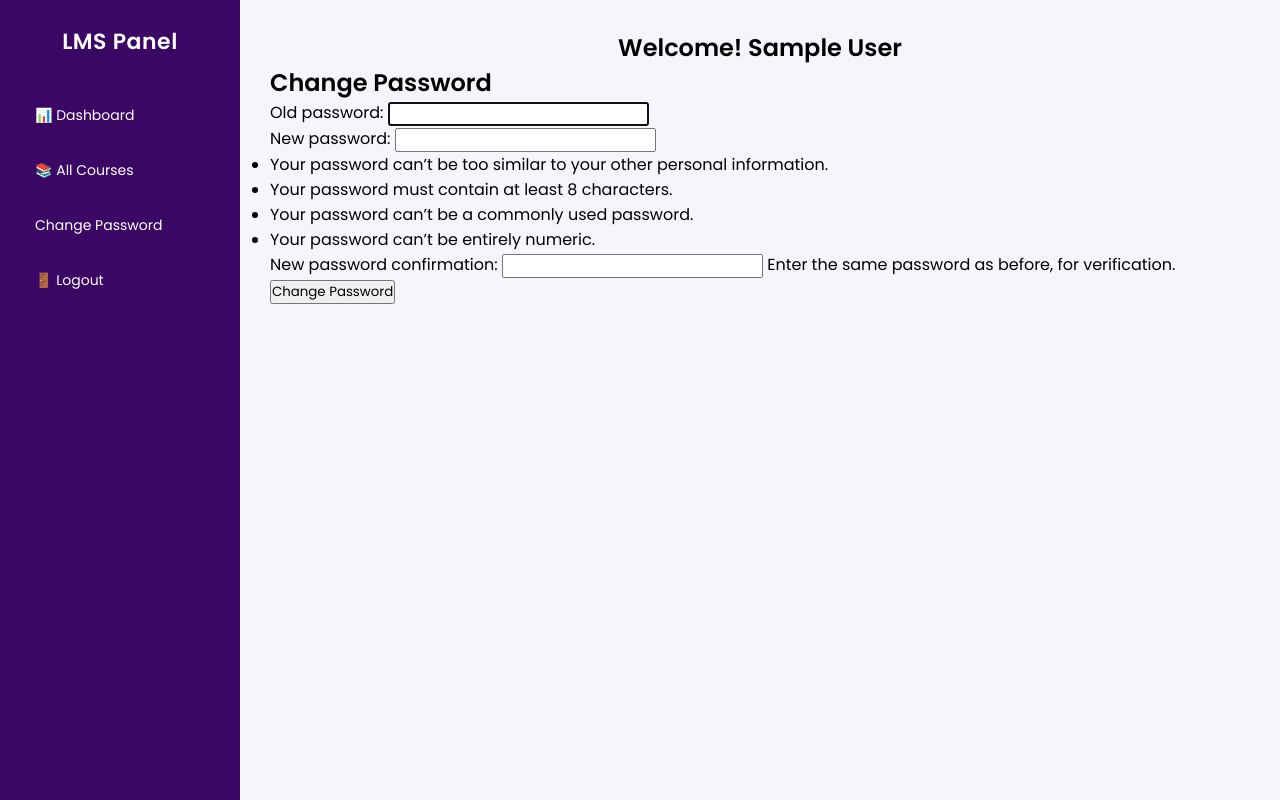
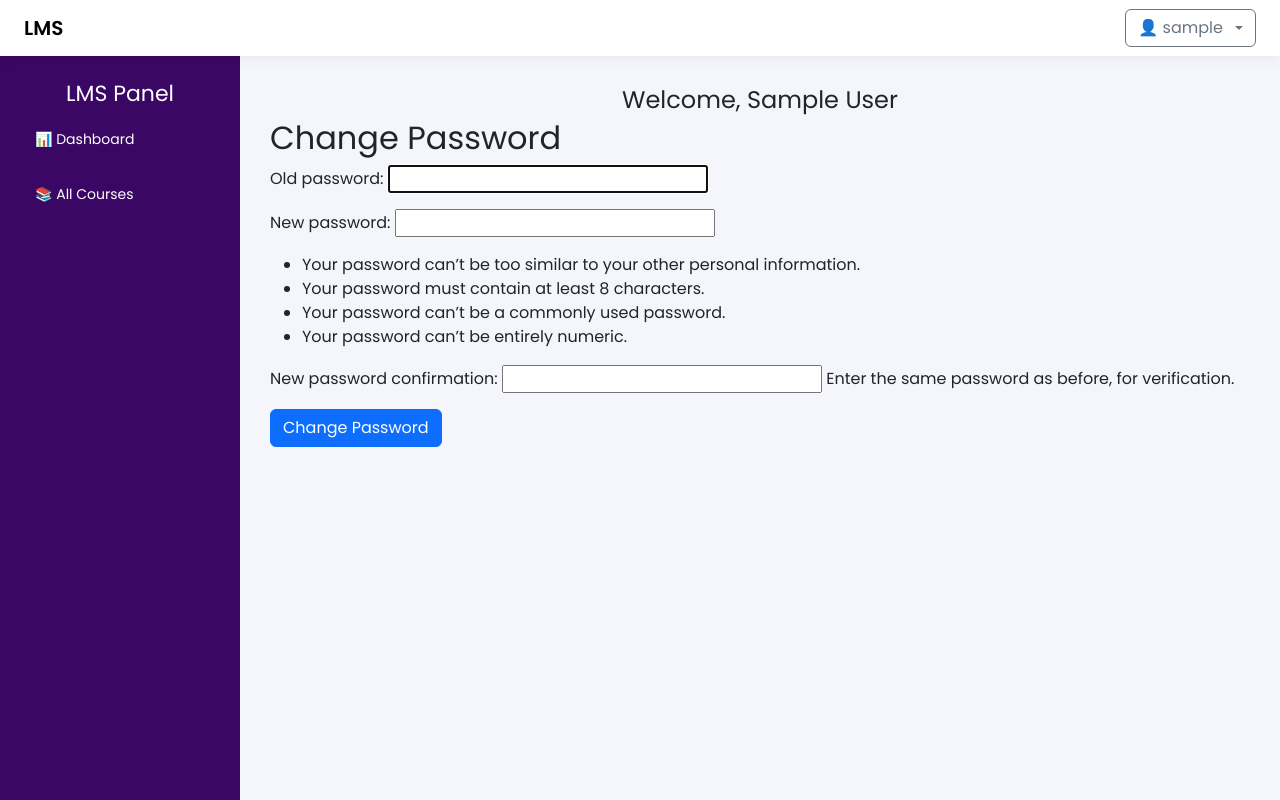
Before and after one commit to shushilshah/learning_ms_django, a Django app: page /password-change/ in a window 1280 px wide. Run offline with Django 5.2, Linux system fonts and the light colour scheme; the visitor is signed in with stand-in values (Sample User, id 1).

Commit message:
profile icon added

```diff
--- a/templates/base.html
+++ b/templates/base.html
@@ -3,7 +3,15 @@
   <head>
     <meta charset="UTF-8" />
     <meta name="viewport" content="width=device-width, initial-scale=1.0" />
+
     <title>{% block title %}Learning Management System{% endblock %}</title>
+
+    <!-- ✅ Bootstrap CSS (REQUIRED for dropdown) -->
+    <link
+      href="https://cdn.jsdelivr.net/npm/bootstrap@5.3.8/dist/css/bootstrap.min.css"
+      rel="stylesheet"
+      crossorigin="anonymous"
+    />
 
     <!-- Google Font -->
     <link
@@ -11,7 +19,7 @@
       rel="stylesheet"
     />
 
-    <!-- Base Styles -->
+    <!-- Custom Styles -->
     <style>
       * {
         margin: 0;
@@ -22,8 +30,17 @@
 
       body {
         background: #f4f6fb;
+        min-height: 100vh;
+      }
+
+      /* ===== Navbar ===== */
+      .navbar {
+        box-shadow: 0 4px 12px rgba(0, 0, 0, 0.05);
+      }
+
+      /* ===== Layout ===== */
+      .layout {
         display: flex;
-        min-height: 100vh;
       }
 
       /* ===== Sidebar ===== */
@@ -32,15 +49,13 @@
         background: #3b0764;
         color: white;
         padding: 25px 20px;
-        position: fixed;
-        height: 100vh;
+        min-height: calc(100vh - 56px);
       }
 
       .sidebar h2 {
         text-align: center;
-        margin-bottom: 35px;
+        margin-bottom: 10px;
         font-size: 22px;
-        letter-spacing: 0.5px;
       }
 
       .sidebar a {
@@ -51,7 +66,7 @@
         margin-bottom: 10px;
         border-radius: 10px;
         font-size: 14px;
-        transition: background 0.2s;
+        transition: 0.2s;
       }
 
       .sidebar a:hover {
@@ -60,32 +75,15 @@
 
       /* ===== Main Content ===== */
       .main-content {
-        margin-left: 240px;
+        flex: 1;
         padding: 30px;
-        flex: 1;
       }
 
-      .logout-btn {
-        background: none;
-        border: none;
-        color: white;
-        font-size: 14px;
-        cursor: pointer;
-        text-align: left;
-        padding: 12px 15px;
-        border-radius: 10px;
-        width: 100%;
-      }
-
-      .logout-btn:hover {
-        background: #581c87;
-      }
-
-      /* ===== Dashboard Grid ===== */
+      /* ===== Dashboard Cards ===== */
       .dashboard-container {
         display: grid;
         grid-template-columns: repeat(auto-fit, minmax(280px, 1fr));
-        gap: 25px;
+        gap: 35px;
       }
 
       .course-card {
@@ -93,112 +91,96 @@
         padding: 22px;
         border-radius: 18px;
         box-shadow: 0 15px 35px rgba(0, 0, 0, 0.05);
-        transition: 0.3s ease;
+        transition: 0.3s;
       }
 
       .course-card:hover {
         transform: translateY(-6px);
-        box-shadow: 0 20px 45px rgba(0, 0, 0, 0.08);
       }
 
-      .course-card h3 {
-        font-size: 18px;
-        color: #111827;
-        margin-bottom: 10px;
-      }
-
-      .course-meta {
-        font-size: 13px;
-        color: #6b7280;
-        margin-bottom: 14px;
-      }
-
-      /* ===== Progress Bar ===== */
-      .progress-bar {
-        width: 100%;
-        height: 8px;
-        background: #e5e7eb;
-        border-radius: 10px;
-        overflow: hidden;
-        margin-bottom: 8px;
-      }
-
-      .progress-fill {
-        height: 100%;
-        background: #7c3aed;
-        width: 0%;
-        transition: width 0.4s ease;
-      }
-
-      .progress-text {
-        font-size: 13px;
-        color: #6b7280;
-        margin-bottom: 16px;
-      }
-
-      .open-btn {
-        display: inline-block;
-        padding: 10px 18px;
-        background: #7c3aed;
-        color: white;
-        text-decoration: none;
-        border-radius: 10px;
-        font-size: 14px;
-        font-weight: 500;
-        transition: 0.2s ease;
-      }
-
-      .open-btn:hover {
-        background: #6d28d9;
-      }
-
-      /* ===== Mobile Responsive ===== */
+      /* ===== Mobile ===== */
       @media (max-width: 768px) {
         .sidebar {
-          width: 190px;
-        }
-        .main-content {
-          margin-left: 190px;
-        }
-      }
-
-      @media (max-width: 600px) {
-        .sidebar {
           display: none;
-        }
-        .main-content {
-          margin-left: 0;
         }
       }
     </style>
 
     {% block extra_css %}{% endblock %}
   </head>
+
   <body>
+    <!-- ===== Navbar ===== -->
+    <nav class="navbar navbar-expand-lg navbar-light bg-white px-4">
+      <a class="navbar-brand fw-semibold" href="{% url 'learning_dashboard' %}">
+        LMS
+      </a>
+
+      <div class="ms-auto">
+        {% if user.is_authenticated %}
+        <div class="dropdown">
+          <button
+            class="btn btn-outline-secondary dropdown-toggle d-flex align-items-center gap-2"
+            type="button"
+            data-bs-toggle="dropdown"
+          >
+            👤 {{ user.username }}
+          </button>
+
+          <ul class="dropdown-menu dropdown-menu-end shadow">
+            <li class="dropdown-item-text">
+              <strong>{{ user.get_full_name|default:user.username }}</strong>
+              <br />
+              <small class="text-muted">
+                Role: {{ user.userprofile.role|title }}
+              </small>
+            </li>
+
+            <li><hr class="dropdown-divider" /></li>
+
+            <li>
+              <a class="dropdown-item" href="{% url 'password_change' %}">
+                🔐 Change Password
+              </a>
+            </li>
+
+            <li>
+              <form method="post" action="{% url 'logout_user' %}">
+                {% csrf_token %}
+                <button type="submit" class="dropdown-item text-danger">🚪 Logout</button>
+              </form>
+            </li>
+          </ul>
+        </div>
+        {% endif %}
+      </div>
+    </nav>
+
+    <!-- ===== Layout ===== -->
+    <div class="layout">
       <!-- Sidebar -->
       <div class="sidebar">
         <h2>LMS Panel</h2>
         <a href="{% url 'learning_dashboard' %}">📊 Dashboard</a>
         <a href="{% url 'course_list' %}">📚 All Courses</a>
- <a href="{% url 'password_change' %}">Change Password</a>
-      {% if user.is_authenticated %}
-      <form method="post" action="{% url 'logout_user' %}">
-        {% csrf_token %}
-        <button type="submit" class="logout-btn">🚪 Logout</button>
-      </form>
-
-      {% else %}
-      <a href="{% url 'login_user' %}">🔑 Login</a>
-      {% endif %}
       </div>
 
       <!-- Main Content -->
       <div class="main-content">
-      <h2 style="text-align: center">
-        Welcome! {{user.get_full_name|default:user.username}}
-      </h2>
-      {% block content %} {% endblock %}
+        <h4 class="mb-1 text-center">
+          Welcome,
+          {{ user.get_full_name|default:user.username }}
+        </h4>
+
+        {% block content %}{% endblock %}
       </div>
+    </div>
+
+    <!-- ✅ Bootstrap JS -->
+    <script
+      src="https://cdn.jsdelivr.net/npm/bootstrap@5.3.8/dist/js/bootstrap.bundle.min.js"
+      crossorigin="anonymous"
+    ></script>
 
     {% block extra_js %}{% endblock %}
   </body>
--- a/templates/teacher/dashboard.html
+++ b/templates/teacher/dashboard.html
@@ -8,8 +8,7 @@
 <br />
 <br />
 
-<h1 style="text-align: center;">My Courses</h1>
-<h2>Approved Course</h2>
+<h2 style="margin-bottom: -20px; margin-top: -30px;">Approved Course</h2>
 <br />
 {% for course in approved_courses %}
 <h2>{{course.title}}</h2>
```
Lines whose indentation alone changed are shown as unchanged.
